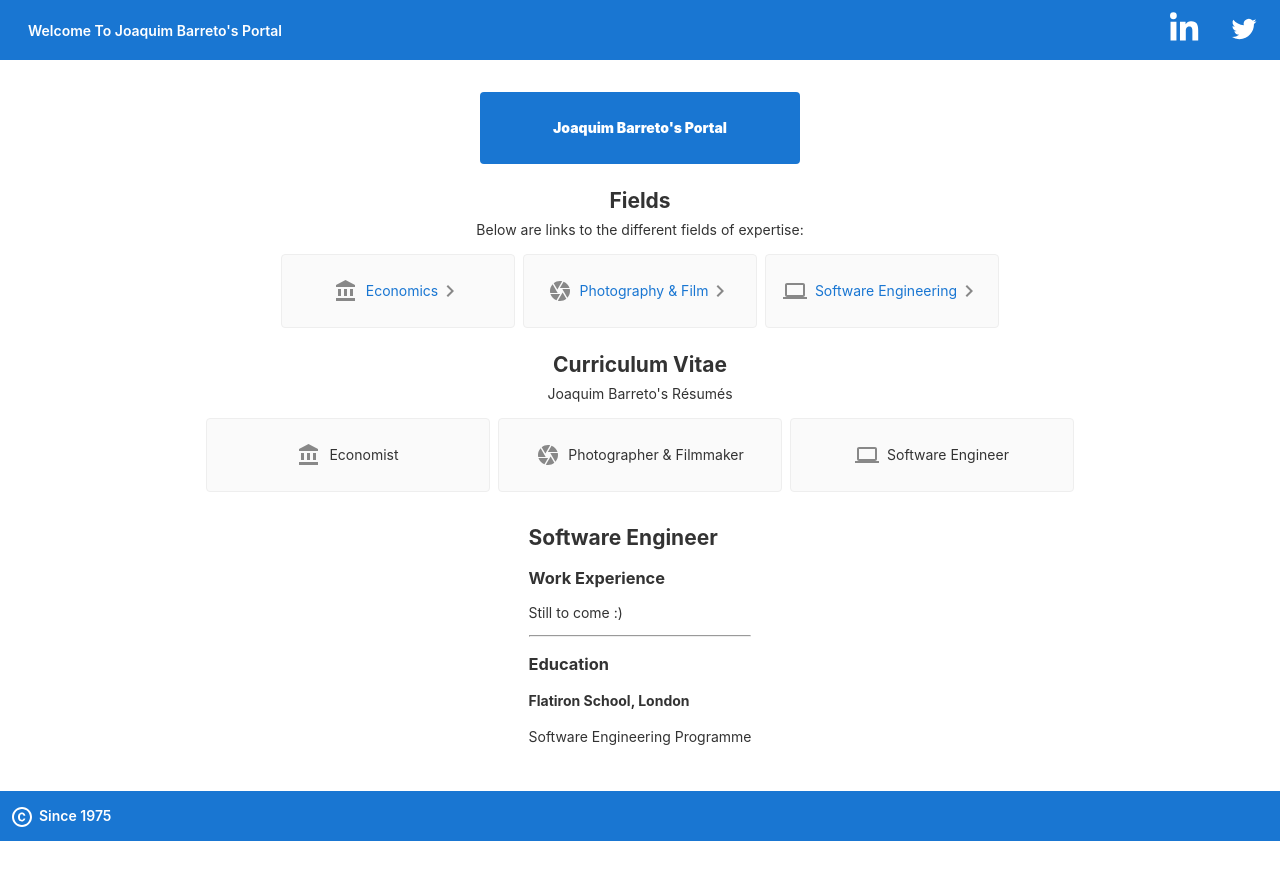
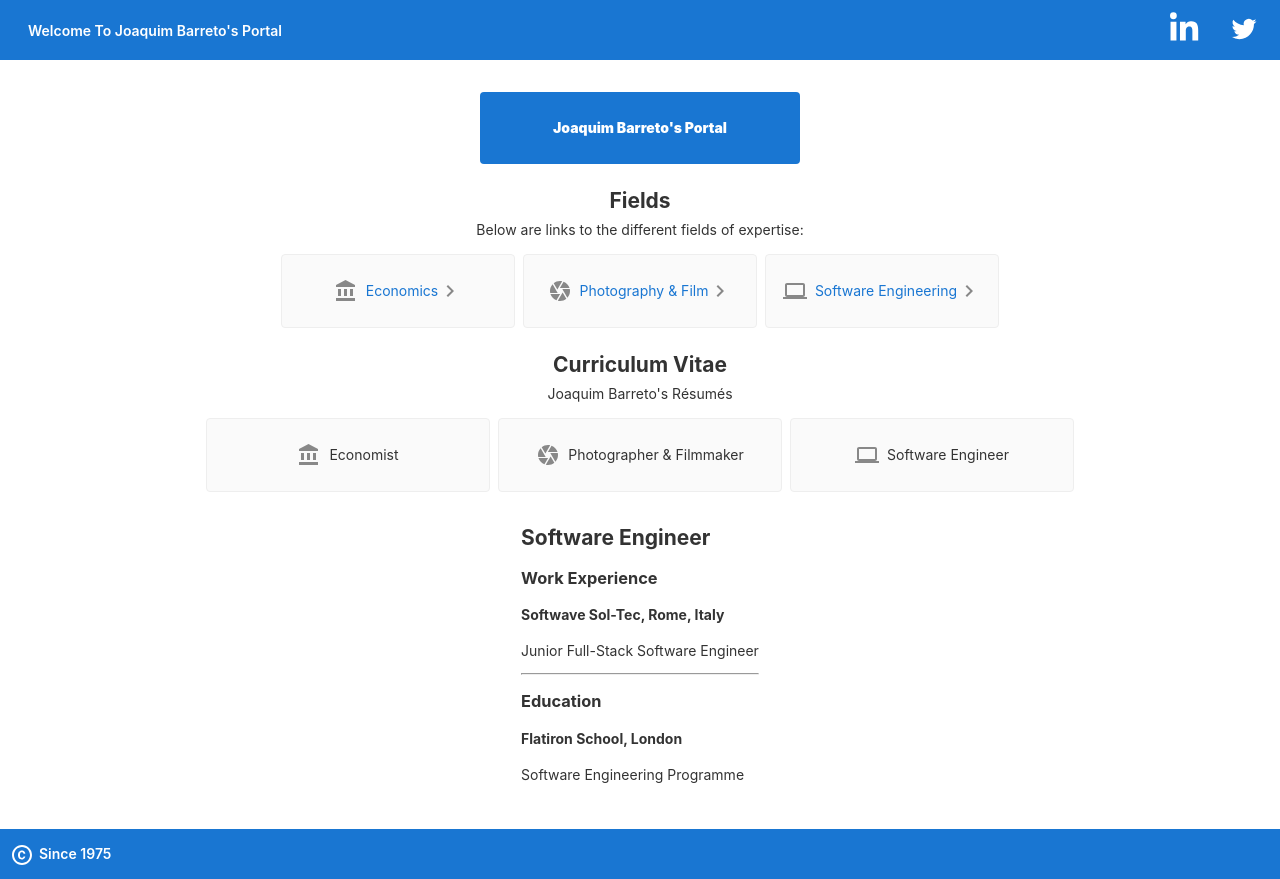
Before and after one commit to joaquimbarreto/joaquimbarreto-pt, an Angular app: page / in a window 1280 px wide. Both pictures are taken after a click on the element "Software Engineer". Before the commit the page ends 841 px from the top, so only its background shows below. Built offline with nearby package versions, Linux system fonts and the light colour scheme.

Commit message:
updated employment

```diff
--- a/src/app/components/engineer/engineer.component.html
+++ b/src/app/components/engineer/engineer.component.html
@@ -1,8 +1,9 @@
 <div *ngIf="show" class="resume">
   <h2>Software Engineer</h2>
   <h3>Work Experience</h3>
-        <p>Still to come :)</p>
-        <hr>
+  <h4>Softwave Sol-Tec, Rome, Italy</h4>
+  <p>Junior Full-Stack Software Engineer</p>
+  <hr />
   <h3>Education</h3>
   <h4>Flatiron School, London</h4>
   <p>Software Engineering Programme</p>
```
Lines whose indentation alone changed are shown as unchanged.
